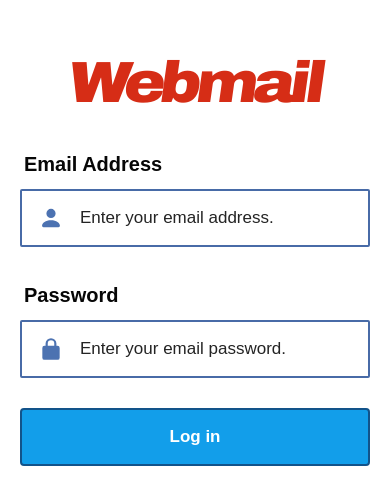
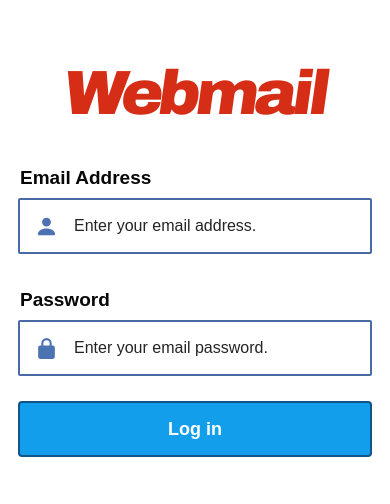
Before and after one commit to dammyatal2-hue/webmail, a website: page index.html in a window 390 px wide. Shown: the part 160-664 px from the top of the page. Drawn offline with Linux system fonts and the light colour scheme.

Commit message:
update styles

```diff
--- a/styles.css
+++ b/styles.css
@@ -23,6 +23,7 @@ body { margin: 0; }
 
 #login-wrapper {
   min-height: 100vh;
+  min-height: 100dvh;
   display: grid;
   place-items: center;
   padding: 24px 20px;
@@ -134,11 +135,76 @@ button:active { transform: translateY(1px); }
 }
 
 @media (max-width: 600px) {
+  #login-wrapper {
+    padding: max(24px, env(safe-area-inset-top)) 18px max(24px, env(safe-area-inset-bottom));
+  }
+
+  .wrapper,
+  #content-container {
+    width: min(100%, 440px);
+  }
+
   .wrapper { transform: none; }
-  .logo { margin-bottom: 46px; font-size: 58px; letter-spacing: -5px; }
-  label { font-size: 20px; }
-  .field-group + .field-group { margin-top: 38px; }
-  .input-wrap, button { height: 58px; }
-  .input-wrap svg { width: 26px; height: 26px; margin-right: 16px; }
-  input, button { font-size: 17px; }
+
+  .logo {
+    margin-bottom: 48px;
+    font-size: clamp(50px, 16vw, 70px);
+    letter-spacing: clamp(-6px, -1.2vw, -4px);
+    transform: skewX(-8deg) scaleX(1.02);
+  }
+
+  label {
+    margin: 0 0 11px 2px;
+    font-size: 19px;
+  }
+
+  .field-group + .field-group { margin-top: 36px; }
+
+  .input-wrap,
+  button { height: 56px; }
+
+  .input-wrap svg {
+    width: 25px;
+    height: 25px;
+    margin: 0 15px 0 14px;
+  }
+
+  input {
+    padding-right: 12px;
+    font-size: 16px;
+  }
+
+  button {
+    margin-top: 25px;
+    font-size: 18px;
+  }
+
+  .form-message { font-size: 12px; }
 }
+
+@media (max-width: 360px) {
+  #login-wrapper { padding-inline: 14px; }
+  .logo { margin-bottom: 40px; font-size: 49px; }
+  .field-group + .field-group { margin-top: 30px; }
+  .input-wrap svg { margin-right: 11px; }
+  input { font-size: 15px; }
+}
+
+@media (max-height: 600px) and (orientation: landscape) {
+  #login-wrapper {
+    place-items: start center;
+    padding-block: 24px 32px;
+  }
+
+  .logo {
+    margin-bottom: 28px;
+    font-size: 52px;
+  }
+
+  .field-group + .field-group { margin-top: 24px; }
+
+  .input-wrap,
+  button { height: 50px; }
+
+  button { margin-top: 20px; }
+}
```
